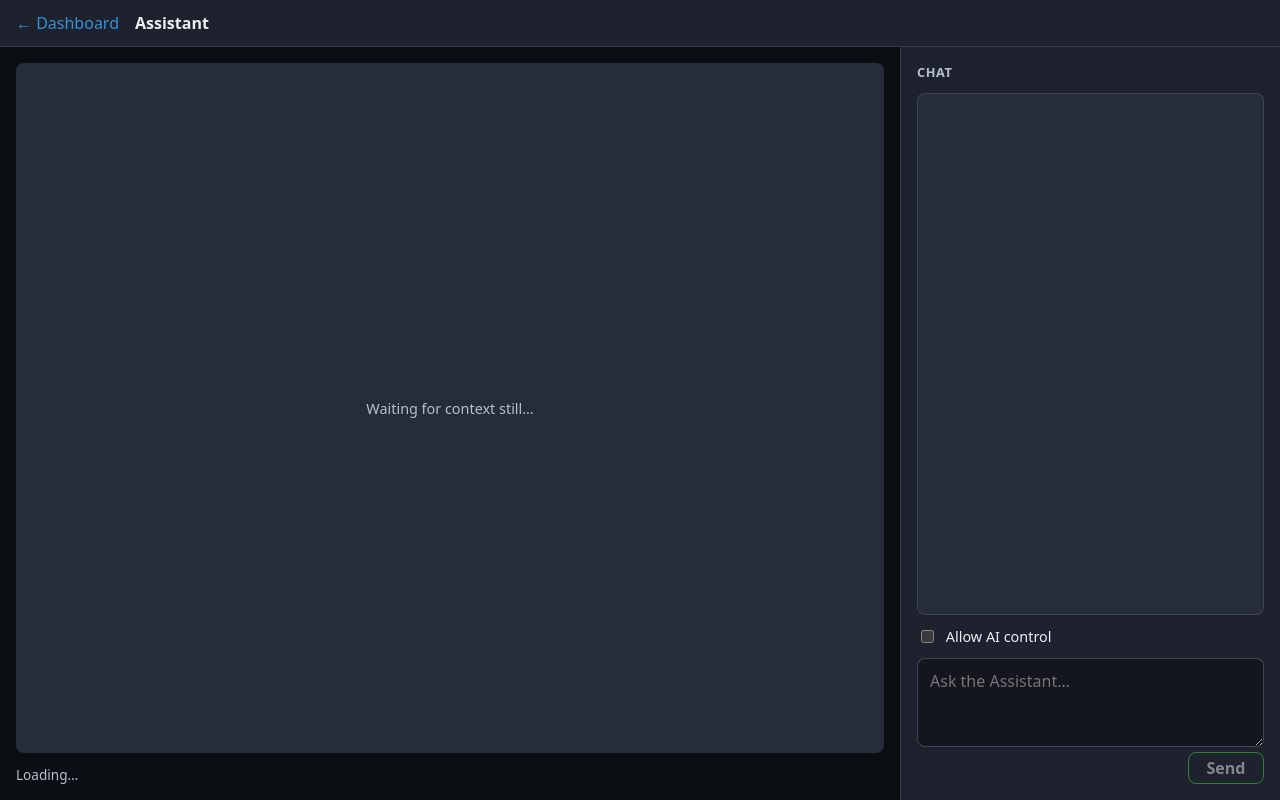
After one commit to tiny-pilot/tinypilot-dashboard, a Flask app: template app/templates/assistant.html in a window 1280 px wide. The commit adds this page. Run offline with Flask 3, Linux system fonts and the light colour scheme; the template is opened without the code that fills it, so the values that code supplies are empty.

Commit message:
Add assistant chat UI with still preview
Phase 1B: /assistant/<device_id> page, NDJSON chat, grant/stop controls,
device card link when ASSISTANT_API_KEY is set. Large context still plus
Open WebUI link; no embedded live video.

```diff
--- /dev/null
+++ b/app/static/css/assistant.css
@@ -0,0 +1,222 @@
+/* Assistant page: large still preview + chat rail */
+
+html.tp-dashboard-assistant,
+html.tp-dashboard-assistant body {
+  margin: 0;
+  height: 100%;
+  overflow: hidden;
+  background: var(--color-bg);
+  color: var(--color-text);
+  font-family: Overpass, system-ui, sans-serif;
+  font-weight: 300;
+  font-size: 16px;
+}
+
+.assistant-root {
+  display: flex;
+  flex-direction: column;
+  height: 100%;
+}
+
+.assistant-topbar {
+  display: flex;
+  align-items: center;
+  gap: var(--space-4);
+  padding: var(--space-3) var(--space-4);
+  background: var(--color-panel);
+  border-bottom: 1px solid color-mix(in srgb, var(--color-text) 12%, transparent);
+}
+
+.assistant-back {
+  color: var(--color-accent);
+  text-decoration: none;
+}
+
+.assistant-back:hover {
+  text-decoration: underline;
+}
+
+.assistant-topbar-title {
+  font-weight: 600;
+}
+
+.assistant-open-webui {
+  margin-left: auto;
+  padding: 0.4rem 1rem;
+  background: #fff;
+  color: var(--color-nav);
+  border-radius: var(--radius-md);
+  text-decoration: none;
+  font-weight: 600;
+  font-size: 0.9rem;
+}
+
+#assistant-shell {
+  display: grid;
+  grid-template-columns: minmax(0, 1fr) minmax(300px, min(380px, 36vw));
+  flex: 1;
+  min-height: 0;
+}
+
+.assistant-preview-pane {
+  display: flex;
+  flex-direction: column;
+  min-height: 0;
+  padding: var(--space-4);
+  gap: var(--space-3);
+  background: #0b0f14;
+}
+
+.assistant-preview-still {
+  flex: 1;
+  min-height: 0;
+  display: flex;
+  align-items: center;
+  justify-content: center;
+  background: var(--color-panel-secondary);
+  border-radius: var(--radius-md);
+  overflow: hidden;
+}
+
+.assistant-still-img {
+  display: block;
+  max-width: 100%;
+  max-height: 100%;
+  object-fit: contain;
+}
+
+.assistant-preview-still:empty::after {
+  content: 'Waiting for context still…';
+  color: var(--color-muted);
+  font-size: 0.9rem;
+}
+
+.assistant-status {
+  margin: 0;
+  font-size: 0.85rem;
+  color: var(--color-muted);
+}
+
+.assistant-rail {
+  display: flex;
+  flex-direction: column;
+  gap: var(--space-3);
+  min-height: 0;
+  padding: var(--space-4);
+  background: var(--color-panel);
+  border-left: 1px solid color-mix(in srgb, var(--color-text) 12%, transparent);
+}
+
+.assistant-rail-heading {
+  margin: 0;
+  font-size: 0.8rem;
+  font-weight: 600;
+  letter-spacing: 0.04em;
+  text-transform: uppercase;
+  color: var(--color-muted);
+}
+
+.assistant-chat-log {
+  flex: 1 1 auto;
+  min-height: 4rem;
+  overflow: auto;
+  padding: var(--space-3);
+  background: var(--color-panel-secondary);
+  border: 1px solid color-mix(in srgb, var(--color-text) 12%, transparent);
+  border-radius: var(--radius-md);
+}
+
+.assistant-chat-line {
+  margin: 0 0 0.65rem;
+  padding: 0.35rem 0 0.35rem 0.65rem;
+  line-height: 1.45;
+  font-size: 0.95rem;
+  white-space: pre-wrap;
+  word-break: break-word;
+  border-left: 3px solid transparent;
+}
+
+.assistant-chat-user {
+  border-left-color: var(--color-accent);
+}
+
+.assistant-chat-assistant {
+  border-left-color: color-mix(in srgb, var(--color-text) 28%, transparent);
+}
+
+.assistant-chat-tool {
+  border-left-color: color-mix(in srgb, var(--color-muted) 55%, transparent);
+  color: var(--color-muted);
+  font-size: 0.85rem;
+}
+
+.assistant-chat-error {
+  border-left-color: var(--color-danger);
+  color: var(--color-danger);
+}
+
+.assistant-grant {
+  display: flex;
+  gap: 0.55rem;
+  align-items: center;
+  font-size: 0.9rem;
+}
+
+.assistant-prompt-form textarea {
+  width: 100%;
+  box-sizing: border-box;
+  resize: vertical;
+  min-height: 3.25rem;
+  padding: 0.65rem 0.75rem;
+  border-radius: var(--radius-md);
+  border: 1px solid color-mix(in srgb, var(--color-text) 22%, transparent);
+  background: var(--color-bg);
+  color: var(--color-text);
+  font: inherit;
+}
+
+.assistant-prompt-actions {
+  display: flex;
+  justify-content: flex-end;
+  gap: 0.5rem;
+}
+
+.assistant-stop,
+.assistant-send {
+  min-height: 2rem;
+  padding: 0 1.1rem;
+  border-radius: var(--radius-md);
+  font: inherit;
+  font-weight: 600;
+  cursor: pointer;
+}
+
+.assistant-send {
+  border: 1px solid #3df91e;
+  background: transparent;
+  color: #fff;
+}
+
+.assistant-stop {
+  border: 1px solid var(--color-danger);
+  background: transparent;
+  color: color-mix(in srgb, var(--color-danger) 80%, #fff);
+}
+
+.assistant-send:disabled,
+.assistant-stop:disabled {
+  opacity: 0.45;
+  cursor: not-allowed;
+}
+
+@media (max-width: 900px) {
+  #assistant-shell {
+    grid-template-columns: 1fr;
+    grid-template-rows: minmax(28vh, 1fr) minmax(340px, 52vh);
+  }
+
+  .assistant-rail {
+    border-left: 0;
+    border-top: 1px solid color-mix(in srgb, var(--color-text) 12%, transparent);
+  }
+}
--- /dev/null
+++ b/app/static/js/assistant.js
@@ -0,0 +1,343 @@
+(function () {
+  'use strict';
+
+  var cfg = window.__TP_ASSISTANT__;
+  if (!cfg || !cfg.deviceId) {
+    return;
+  }
+
+  var deviceId = cfg.deviceId;
+  var stillUrl = '/api/assistant/' + encodeURIComponent(deviceId) + '/still';
+  var chatUrl = '/api/assistant/' + encodeURIComponent(deviceId) + '/chat';
+  var grantUrl = '/api/assistant/' + encodeURIComponent(deviceId) + '/grant';
+  var stopUrl = '/api/assistant/' + encodeURIComponent(deviceId) + '/stop';
+  var bootstrapUrl =
+    '/api/assistant/' + encodeURIComponent(deviceId) + '/bootstrap';
+
+  var chatAbort = null;
+
+  function setStatus(text) {
+    var el = document.getElementById('assistant-status');
+    if (el && text) {
+      el.textContent = text;
+    }
+  }
+
+  function showFatal(message) {
+    setStatus(message);
+    var shell = document.getElementById('assistant-shell');
+    if (shell) {
+      shell.setAttribute('aria-hidden', 'true');
+    }
+  }
+
+  function refreshStillImage() {
+    var box =
+      document.getElementById('assistant-preview-still') ||
+      document.getElementById('assistant-still');
+    if (!box) {
+      return;
+    }
+    var img = box.querySelector('img');
+    if (!img) {
+      img = document.createElement('img');
+      img.alt = 'What the Assistant sees on the remote display';
+      img.className = 'assistant-still-img';
+      box.appendChild(img);
+    }
+    img.src = stillUrl + '?t=' + String(Date.now());
+  }
+
+  function appendChatLine(role, text) {
+    var log = document.getElementById('assistant-chat-log');
+    if (!log) {
+      return;
+    }
+    var line = document.createElement('div');
+    line.className = 'assistant-chat-line assistant-chat-' + role;
+    line.textContent = text;
+    log.appendChild(line);
+    log.scrollTop = log.scrollHeight;
+  }
+
+  function handleChatEvent(event) {
+    if (!event || !event.type) {
+      return;
+    }
+    if (event.type === 'text' && event.text) {
+      appendChatLine('assistant', event.text);
+    }
+    if (event.type === 'tool') {
+      var label = event.name || 'tool';
+      if (event.ok) {
+        appendChatLine('tool', label + ' ok');
+      } else {
+        appendChatLine('tool', label + ': ' + (event.error || 'failed'));
+      }
+    }
+    if (event.type === 'still') {
+      refreshStillImage();
+    }
+    if (event.type === 'error' && event.error) {
+      appendChatLine('error', event.error);
+    }
+    if (event.type === 'stopped') {
+      appendChatLine('error', 'Stopped');
+    }
+  }
+
+  function consumeChatStream(response) {
+    if (!response.body || !response.body.getReader) {
+      return response.text().then(function (raw) {
+        raw.split('\n').forEach(function (ln) {
+          if (!ln.trim()) {
+            return;
+          }
+          try {
+            handleChatEvent(JSON.parse(ln));
+          } catch (_e) {
+            /* ignore */
+          }
+        });
+      });
+    }
+    var reader = response.body.getReader();
+    var decoder = new TextDecoder();
+    var buffer = '';
+    function pump() {
+      return reader.read().then(function (chunk) {
+        if (chunk.done) {
+          return;
+        }
+        buffer += decoder.decode(chunk.value, { stream: true });
+        var parts = buffer.split('\n');
+        buffer = parts.pop() || '';
+        parts.forEach(function (ln) {
+          if (!ln.trim()) {
+            return;
+          }
+          try {
+            handleChatEvent(JSON.parse(ln));
+          } catch (_e) {
+            /* ignore */
+          }
+        });
+        return pump();
+      });
+    }
+    return pump();
+  }
+
+  function sendChatMessage(message) {
+    appendChatLine('user', message);
+    if (chatAbort) {
+      chatAbort.abort();
+    }
+    chatAbort =
+      typeof AbortController !== 'undefined' ? new AbortController() : null;
+    var signal = chatAbort ? chatAbort.signal : undefined;
+    return fetch(chatUrl, {
+      method: 'POST',
+      credentials: 'same-origin',
+      headers: {
+        Accept: 'application/x-ndjson',
+        'Content-Type': 'application/json',
+      },
+      body: JSON.stringify({ message: message }),
+      signal: signal,
+    }).then(function (rv) {
+      if (!rv.ok) {
+        appendChatLine('error', 'Chat request failed');
+        return;
+      }
+      return consumeChatStream(rv);
+    });
+  }
+
+  function requestStopTurn() {
+    fetch(stopUrl, {
+      method: 'POST',
+      credentials: 'same-origin',
+      headers: { Accept: 'application/json' },
+    }).catch(function () {});
+    if (chatAbort) {
+      chatAbort.abort();
+    }
+  }
+
+  function postGrantAllowed(allowed) {
+    fetch(grantUrl, {
+      method: 'POST',
+      credentials: 'same-origin',
+      keepalive: true,
+      headers: {
+        Accept: 'application/json',
+        'Content-Type': 'application/json',
+      },
+      body: JSON.stringify({ allowed: allowed }),
+    }).catch(function () {});
+  }
+
+  function wireGrantCheckbox() {
+    var grantEl = document.getElementById('assistant-grant');
+    if (!grantEl) {
+      return;
+    }
+    grantEl.addEventListener('change', function () {
+      var allowed = grantEl.checked;
+      fetch(grantUrl, {
+        method: 'POST',
+        credentials: 'same-origin',
+        headers: {
+          Accept: 'application/json',
+          'Content-Type': 'application/json',
+        },
+        body: JSON.stringify({ allowed: allowed }),
+      }).catch(function () {
+        grantEl.checked = !allowed;
+      });
+    });
+    window.addEventListener('pagehide', function () {
+      postGrantAllowed(false);
+    });
+  }
+
+  function wirePromptForm() {
+    var form = document.getElementById('assistant-prompt-form');
+    var input = document.getElementById('assistant-prompt');
+    var submit = form ? form.querySelector('button[type="submit"]') : null;
+    var stopBtn = document.getElementById('assistant-stop');
+    if (!form || !input || !submit || !stopBtn) {
+      return;
+    }
+    var inFlight = false;
+
+    function setSending(busy) {
+      inFlight = busy;
+      submit.disabled = busy;
+      stopBtn.disabled = !busy;
+      stopBtn.hidden = !busy;
+    }
+
+    function submitPrompt() {
+      var text = (input.value || '').trim();
+      if (!text || inFlight) {
+        return;
+      }
+      input.value = '';
+      setSending(true);
+      sendChatMessage(text)
+        .catch(function (err) {
+          if (err && err.name === 'AbortError') {
+            appendChatLine('error', 'Stopped');
+            return;
+          }
+          appendChatLine('error', 'Chat failed');
+        })
+        .finally(function () {
+          chatAbort = null;
+          setSending(false);
+          input.focus();
+        });
+    }
+
+    stopBtn.addEventListener('click', function () {
+      if (!inFlight) {
+        return;
+      }
+      requestStopTurn();
+    });
+
+    form.addEventListener('submit', function (ev) {
+      ev.preventDefault();
+      submitPrompt();
+    });
+
+    input.addEventListener('keydown', function (ev) {
+      if (ev.key !== 'Enter' || ev.shiftKey) {
+        return;
+      }
+      ev.preventDefault();
+      if (inFlight) {
+        return;
+      }
+      submitPrompt();
+    });
+  }
+
+  function enableRail() {
+    refreshStillImage();
+    wireGrantCheckbox();
+    wirePromptForm();
+    var input = document.getElementById('assistant-prompt');
+    var submit = document.querySelector(
+      '#assistant-prompt-form button[type=submit]',
+    );
+    if (input) {
+      input.disabled = false;
+    }
+    if (submit) {
+      submit.disabled = false;
+    }
+    setStatus('Ready. Live KVM: Open WebUI in another tab.');
+  }
+
+  function wireOpenWebUi() {
+    fetch('/api/devices', { credentials: 'same-origin' })
+      .then(function (rv) {
+        return rv.json();
+      })
+      .then(function (data) {
+        var devices = data.devices || [];
+        var row = devices.find(function (d) {
+          return Number(d.id) === Number(deviceId);
+        });
+        var link = document.getElementById('assistant-open-webui');
+        if (!link || !row || !row.base_url) {
+          return;
+        }
+        link.href = row.base_url;
+        link.hidden = false;
+      })
+      .catch(function () {});
+  }
+
+  function startBootstrap() {
+    setStatus('Capturing context still…');
+    fetch(bootstrapUrl, {
+      method: 'POST',
+      credentials: 'same-origin',
+      headers: { Accept: 'application/json' },
+    })
+      .then(function (rv) {
+        if (rv.status === 503) {
+          showFatal('Assistant is not configured (set ASSISTANT_API_KEY).');
+          return null;
+        }
+        if (rv.status === 404) {
+          showFatal('Device not found on this dashboard.');
+          return null;
+        }
+        if (!rv.ok) {
+          showFatal('Could not start assistant session.');
+          return null;
+        }
+        return rv.json();
+      })
+      .then(function (body) {
+        if (!body || !body.ok) {
+          if (body && body.error) {
+            showFatal(body.error);
+          }
+          return;
+        }
+        enableRail();
+      })
+      .catch(function () {
+        showFatal('Could not reach the dashboard.');
+      });
+  }
+
+  wireOpenWebUi();
+  startBootstrap();
+})();
--- /dev/null
+++ b/app/templates/assistant.html
@@ -0,0 +1,48 @@
+<!doctype html>
+<html lang="en" data-theme="dark" class="tp-dashboard-assistant">
+  <head>
+    {% set asset_v = '20261119-assistant-v1' %}
+    <meta charset="utf-8">
+    <meta name="viewport" content="width=device-width, initial-scale=1">
+    <title>Assistant — TinyPilot Dashboard</title>
+    <link rel="icon" type="image/png" href="{{ url_for('static', filename='img/favicon.png', v=asset_v) }}" sizes="32x32">
+    <link rel="stylesheet" href="{{ url_for('static', filename='css/theme.css', v=asset_v) }}">
+    <link rel="stylesheet" href="{{ url_for('static', filename='css/brand-overrides.css', v=asset_v) }}">
+    <link rel="stylesheet" href="{{ url_for('static', filename='css/assistant.css', v=asset_v) }}">
+  </head>
+  <body>
+    <div class="assistant-root">
+      <header class="assistant-topbar">
+        <a class="assistant-back" href="/">← Dashboard</a>
+        <span class="assistant-topbar-title">Assistant</span>
+        <a id="assistant-open-webui" class="assistant-open-webui" href="#" target="_blank" rel="noopener noreferrer" hidden>Open WebUI</a>
+      </header>
+      <div id="assistant-shell" data-device-id="{{ device_id }}">
+        <section class="assistant-preview-pane" aria-label="AI context still">
+          <div id="assistant-preview-still" class="assistant-preview-still"></div>
+          <p id="assistant-status" class="assistant-status" role="status">Loading…</p>
+        </section>
+        <aside class="assistant-rail" aria-label="Assistant chat">
+          <h2 class="assistant-rail-heading">Chat</h2>
+          <div id="assistant-chat-log" class="assistant-chat-log" role="log" aria-live="polite"></div>
+          <label class="assistant-grant">
+            <input type="checkbox" id="assistant-grant" name="assistant-grant">
+            Allow AI control
+          </label>
+          <form id="assistant-prompt-form" class="assistant-prompt-form">
+            <textarea id="assistant-prompt" name="message" rows="3"
+                      placeholder="Ask the Assistant…" disabled></textarea>
+            <div class="assistant-prompt-actions">
+              <button type="button" id="assistant-stop" class="assistant-stop" disabled hidden>Stop</button>
+              <button type="submit" class="assistant-send" disabled>Send</button>
+            </div>
+          </form>
+        </aside>
+      </div>
+    </div>
+    <script>
+      window.__TP_ASSISTANT__ = { deviceId: {{ device_id|tojson }} };
+    </script>
+    <script src="{{ url_for('static', filename='js/assistant.js', v=asset_v) }}"></script>
+  </body>
+</html>
```
Also changed, not shown: app/__init__.py (+8 -0 lines), app/static/css/dashboard.css (+25 -0 lines), app/static/js/components/device-card.js (+29 -1 lines), app/static/js/dashboard-app.js (+7 -1 lines), tests/test_assistant_api.py (+13 -0 lines), README.md.
